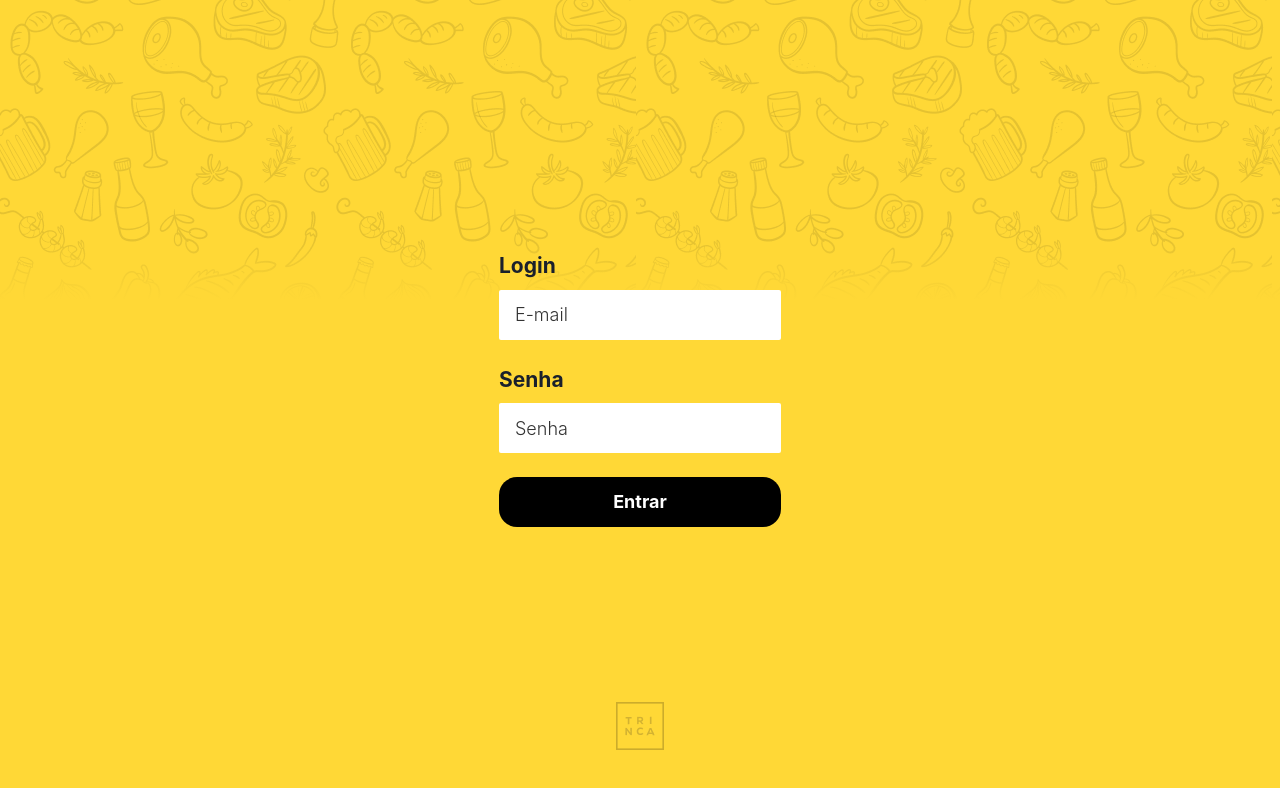
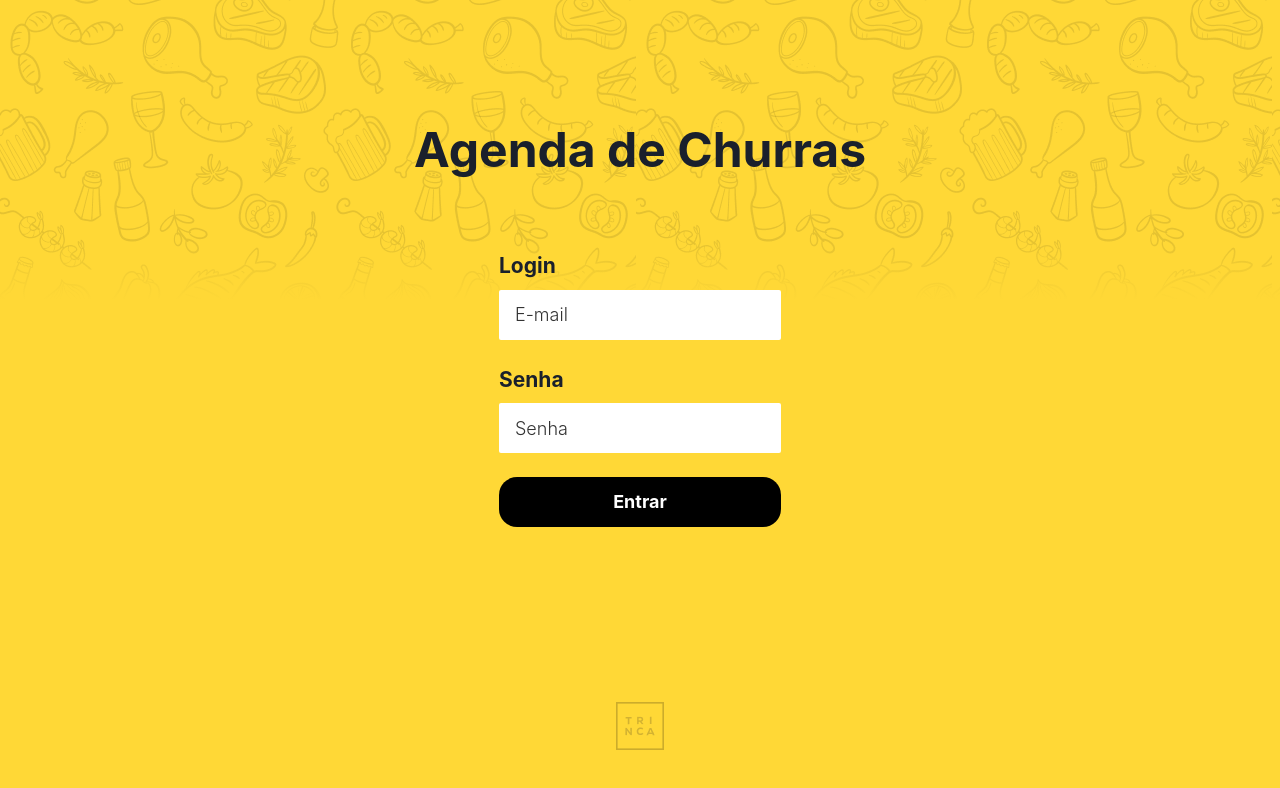
Before and after one commit to AlexandreOSouza/churras, a Next.js app: page / in a window 1280 px wide. Shown: the top 788 px of the page. Built offline with nearby package versions, Linux system fonts and the light colour scheme.

Commit message:
chore: add header text

```diff
--- a/src/components/layout/header/index.tsx
+++ b/src/components/layout/header/index.tsx
@@ -1,4 +1,4 @@
-import { Flex } from "@chakra-ui/react";
+import { Flex, Text } from "@chakra-ui/react";
 
 export default function Header() {
   return (
@@ -14,7 +14,13 @@ export default function Header() {
         width={"100%"}
         height={"100%"}
         zIndex={-1}
-      ></Flex>
+        justifyContent={"center"}
+        alignItems={"center"}
+      >
+        <Text fontSize={"48px"} fontWeight={"bold"}>
+          Agenda de Churras
+        </Text>
+      </Flex>
     </Flex>
   );
 }
```
